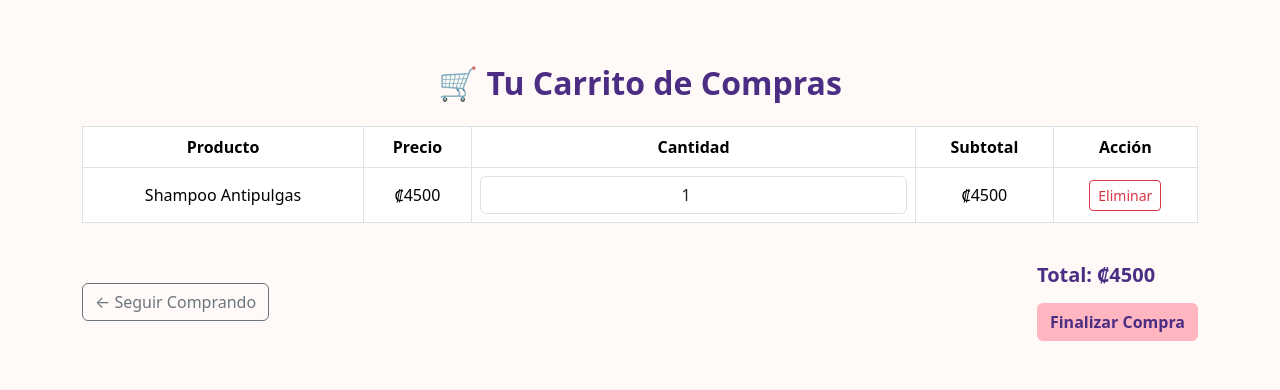
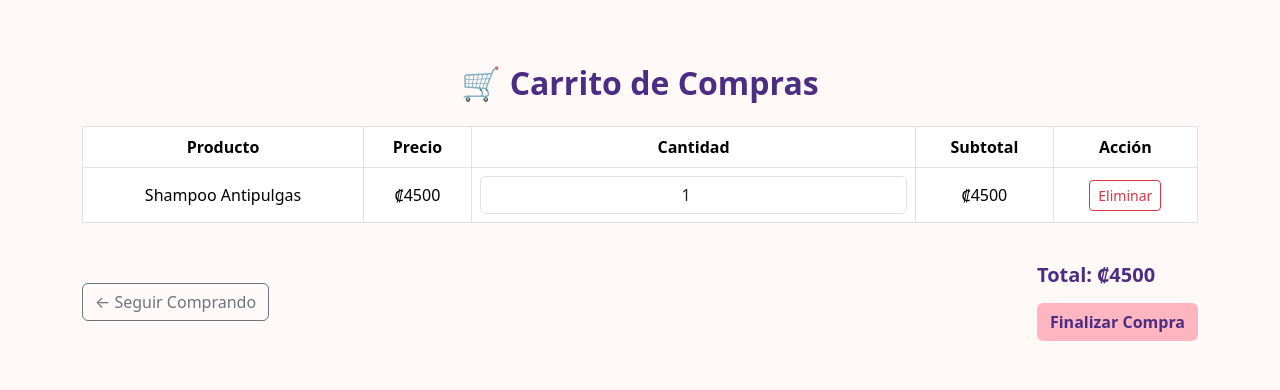
Before and after one commit to KevinAcu23/sc502-3c2025-EsteticaCanina, a PHP site: page /Carrito.php in a window 1280 px wide. Shown: the part 56-446 px from the top of the page. Run offline with PHP 8.4, Linux system fonts and the light colour scheme.

Commit message:
Update Carrito.php

```diff
--- a/Carrito.php
+++ b/Carrito.php
@@ -28,7 +28,7 @@
   </nav>
 
   <div class="container" style="margin-top: 120px;">
-    <h2 class="fw-bold text-center mb-4" style="color: #4b2e83;">🛒 Tu Carrito de Compras</h2>
+    <h2 class="fw-bold text-center mb-4" style="color: #4b2e83;">🛒 Carrito de Compras</h2>
 
     <div class="table-responsive">
       <table class="table table-bordered align-middle text-center">
```
